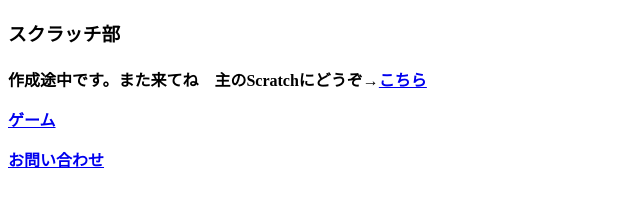
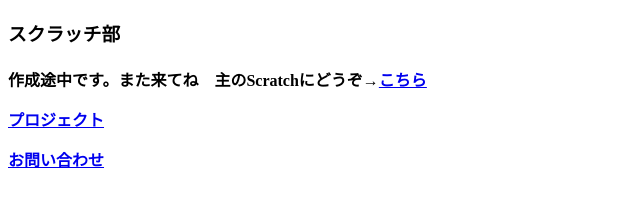
Before and after one commit to supersuisosui/home, a plain HTML site: page index.html in a window 1280 px wide. Shown: the full height of the page, 0-640 px from the left. Drawn offline with Linux system fonts and the light colour scheme.

Commit message:
Update index.html

```diff
--- a/index.html
+++ b/index.html
@@ -11,7 +11,7 @@
   </h3>
     <h4>
       <p class="lead mt-5">作成途中です。また来てね　主のScratchにどうぞ→<a href="https://scratch.mit.edu/users/_-_-0--0-_-_/">こちら</a></p>
-        <p class="lead mt-5"><a href="https://supersuisosui.github.io/game.html">ゲーム</a></p><p> </p><p class="lead mt-5"><a href="https://supersuisosui.github.io/contact.html">お問い合わせ</a></p>
+        <p class="lead mt-5"><a href="https://supersuisosui.github.io/project.html">プロジェクト</a></p><p> </p><p class="lead mt-5"><a href="https://supersuisosui.github.io/contact.html">お問い合わせ</a></p>
     </h4>
 </main>
 </html>
```
